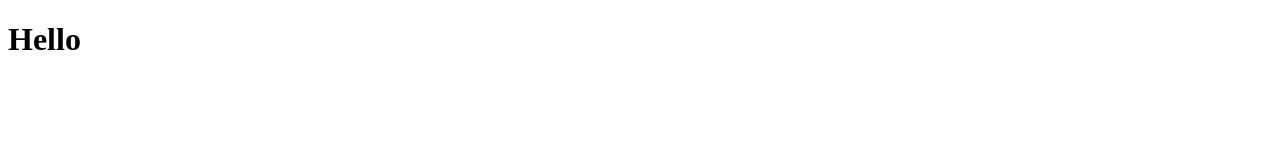
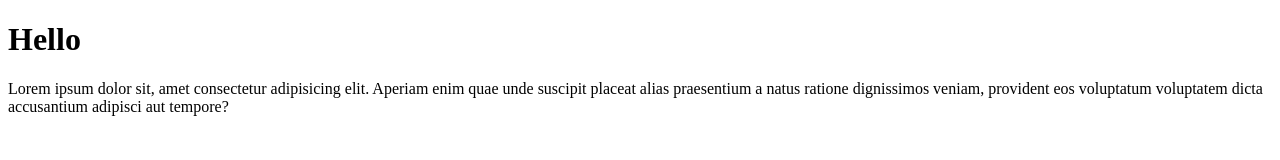
Before and after one commit to tijaniabdellatif/collab, a plain HTML site: page index.html in a window 1280 px wide. Drawn offline with Linux system fonts and the light colour scheme.

Commit message:
adding new paragraph

```diff
--- a/index.html
+++ b/index.html
@@ -7,6 +7,11 @@
 </head>
 <body>
     <h1 class="first">Hello</h1>
+    <p>Lorem ipsum dolor sit, amet consectetur adipisicing elit. Aperiam
+         enim quae unde suscipit placeat alias
+
+         praesentium a natus ratione dignissimos veniam,
+         provident eos voluptatum voluptatem dicta accusantium adipisci aut tempore?</p>
     <script src="script.js"></script>
 
 </body>
```
